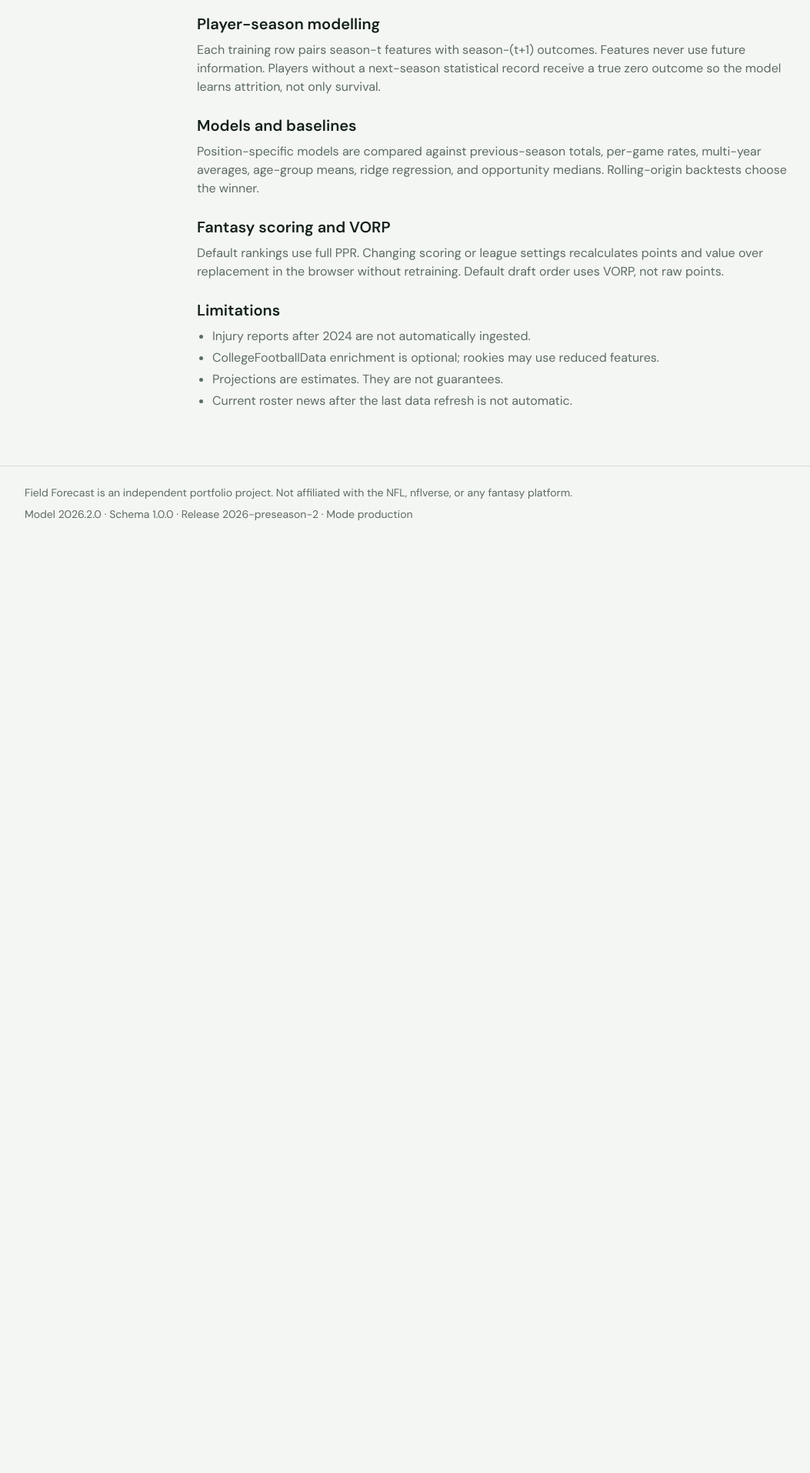
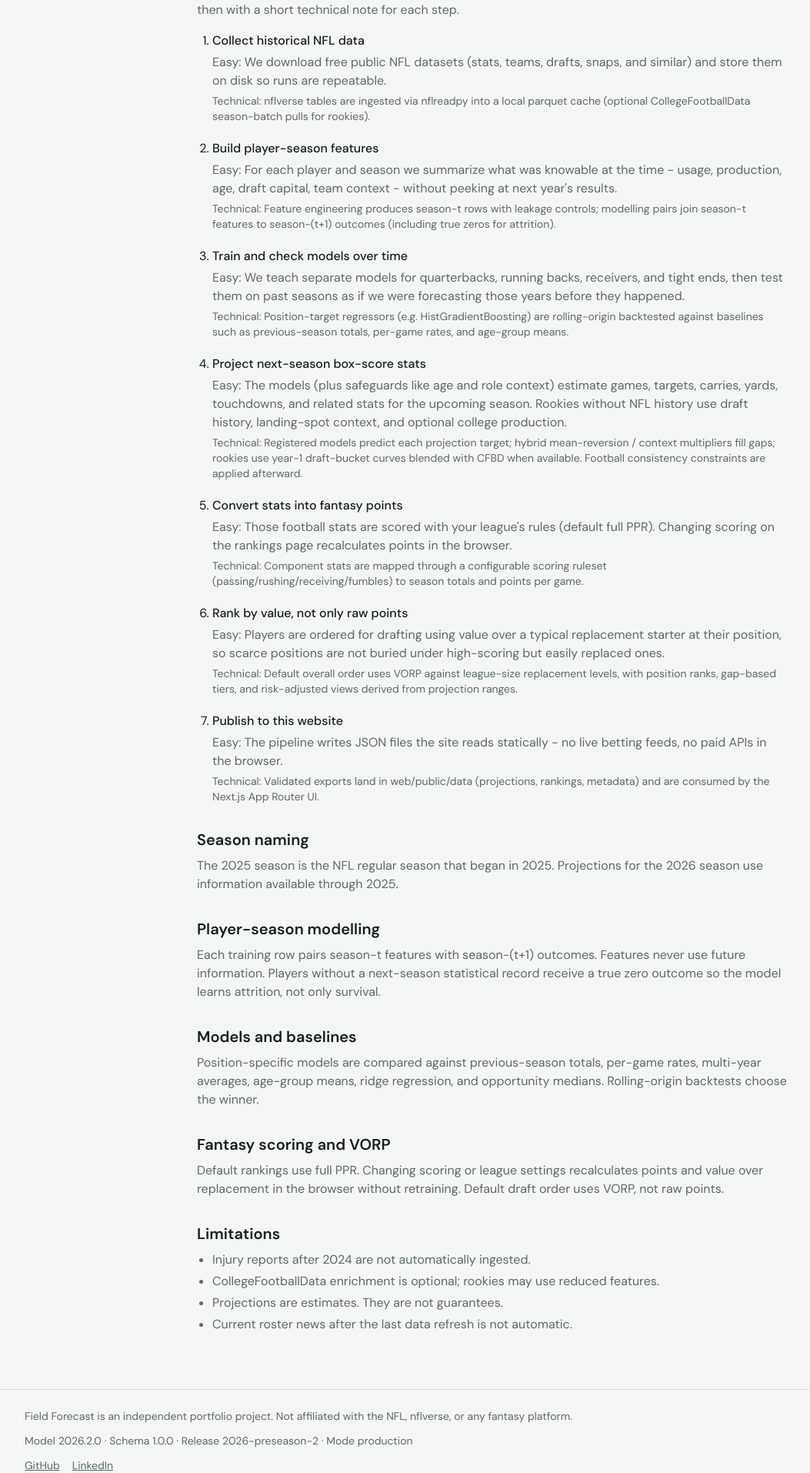
Before and after one commit to AmrajKoonar/fantasy-football-prediction-model, a Next.js app in the folder web/: page /methodology in a window 1280 px wide. Shown: the part 306-2220 px from the top of the page at 77% size, without its empty margins (0-1053 px from the left). Before the commit the page ends 1008 px from the top, so only its background shows below. Built offline with nearby package versions, Linux system fonts and the light colour scheme; no server answers.

Commit message:
feat: clean up site pages, footer links, and favicon

```diff
--- a/web/next.config.ts
+++ b/web/next.config.ts
@@ -5,6 +5,15 @@ const nextConfig: NextConfig = {
   images: {
     remotePatterns: [],
   },
+  async redirects() {
+    return [
+      {
+        source: "/sources",
+        destination: "/about",
+        permanent: true,
+      },
+    ];
+  },
 };
 
 export default nextConfig;
--- a/web/src/app/about/page.tsx
+++ b/web/src/app/about/page.tsx
@@ -1,8 +1,24 @@
 export const metadata = { title: "About" };
+
+const sources = [
+  {
+    name: "nflverse / nflreadpy",
+    licence: "CC BY 4.0 (dataset-dependent; see nflverse licences)",
+    url: "https://github.com/nflverse/nflverse-data",
+    notes: "Player stats, rosters, schedules, snaps, NGS, PFR advanced, draft, combine.",
+  },
+  {
+    name: "CollegeFootballData",
+    licence: "See collegefootballdata.com terms",
+    url: "https://collegefootballdata.com/",
+    notes: "Optional free API for rookie college production. Cached locally. Not required.",
+  },
+];
 
 export default function AboutPage() {
   return (
-    <article className="mx-auto max-w-3xl space-y-4">
+    <article className="mx-auto max-w-3xl space-y-8">
+      <div className="space-y-4">
         <h1 className="font-[family-name:var(--font-display)] text-3xl font-semibold">About</h1>
         <p className="text-muted">
           Field Forecast is an independent, open portfolio project for season-long fantasy football
@@ -14,6 +30,32 @@ export default function AboutPage() {
           and entertainment purposes. This application contains no sports-betting, sportsbook, daily
           fantasy wagering, gambling, odds, prize, or monetary-contest functionality.
         </p>
+      </div>
+
+      <section className="space-y-4">
+        <div>
+          <h2 className="text-xl font-semibold">Data sources</h2>
+          <p className="text-muted">
+            Attribution for public datasets used by the projection pipeline.
+          </p>
+        </div>
+        <ul className="space-y-4">
+          {sources.map((source) => (
+            <li key={source.name} className="rounded-lg border border-border bg-card p-4">
+              <h3 className="font-semibold">{source.name}</h3>
+              <p className="text-sm text-muted">{source.notes}</p>
+              <p className="mt-2 text-sm">Licence: {source.licence}</p>
+              <a href={source.url} className="text-sm text-accent underline" rel="noreferrer">
+                {source.url}
+              </a>
+            </li>
+          ))}
+        </ul>
+        <p className="text-sm text-muted">
+          This project does not scrape prohibited sites and does not redistribute copyrighted player
+          photography as a dependency of the UI.
+        </p>
+      </section>
     </article>
   );
 }
--- a/web/src/app/layout.tsx
+++ b/web/src/app/layout.tsx
@@ -27,6 +27,10 @@ export const metadata: Metadata = {
   },
   description:
     "Open, reproducible NFL fantasy football projections for the 2026 season built on free nflverse data.",
+  icons: {
+    icon: [{ url: "/favicon.svg", type: "image/svg+xml" }],
+    shortcut: "/favicon.svg",
+  },
   openGraph: {
     title: "Field Forecast",
     description: "Open NFL fantasy projections for the 2026 season.",
--- a/web/src/app/methodology/page.tsx
+++ b/web/src/app/methodology/page.tsx
@@ -2,12 +2,114 @@ export const metadata = { title: "Methodology" };
 
 export default function MethodologyPage() {
   return (
-    <article className="prose-like mx-auto max-w-3xl space-y-6">
-      <h1 className="font-[family-name:var(--font-display)] text-3xl font-semibold">Methodology</h1>
-      <p className="text-muted">
-        Field Forecast predicts next-season football statistics from information available through
-        the completed prior season, then converts those statistics into configurable fantasy points.
-      </p>
+    <article className="prose-like mx-auto max-w-3xl space-y-8">
+      <div className="space-y-4">
+        <h1 className="font-[family-name:var(--font-display)] text-3xl font-semibold">
+          Methodology
+        </h1>
+        <p className="text-muted">
+          Field Forecast predicts next-season football statistics from information available through
+          the completed prior season, then converts those statistics into configurable fantasy
+          points and draft rankings.
+        </p>
+      </div>
+
+      <section className="space-y-4">
+        <h2 className="text-xl font-semibold">How it works</h2>
+        <p className="text-muted">
+          Below is the full path from raw NFL data to the rankings on this site, explained in plain
+          language first, then with a short technical note for each step.
+        </p>
+
+        <ol className="list-decimal space-y-5 pl-5">
+          <li className="space-y-1">
+            <p className="font-medium text-foreground">Collect historical NFL data</p>
+            <p className="text-muted">
+              Easy: We download free public NFL datasets (stats, teams, drafts, snaps, and similar)
+              and store them on disk so runs are repeatable.
+            </p>
+            <p className="text-sm text-muted">
+              Technical: nflverse tables are ingested via nflreadpy into a local parquet cache
+              (optional CollegeFootballData season-batch pulls for rookies).
+            </p>
+          </li>
+          <li className="space-y-1">
+            <p className="font-medium text-foreground">Build player-season features</p>
+            <p className="text-muted">
+              Easy: For each player and season we summarize what was knowable at the time - usage,
+              production, age, draft capital, team context - without peeking at next year&apos;s
+              results.
+            </p>
+            <p className="text-sm text-muted">
+              Technical: Feature engineering produces season-t rows with leakage controls; modelling
+              pairs join season-t features to season-(t+1) outcomes (including true zeros for
+              attrition).
+            </p>
+          </li>
+          <li className="space-y-1">
+            <p className="font-medium text-foreground">Train and check models over time</p>
+            <p className="text-muted">
+              Easy: We teach separate models for quarterbacks, running backs, receivers, and tight
+              ends, then test them on past seasons as if we were forecasting those years before they
+              happened.
+            </p>
+            <p className="text-sm text-muted">
+              Technical: Position-target regressors (e.g. HistGradientBoosting) are rolling-origin
+              backtested against baselines such as previous-season totals, per-game rates, and
+              age-group means.
+            </p>
+          </li>
+          <li className="space-y-1">
+            <p className="font-medium text-foreground">Project next-season box-score stats</p>
+            <p className="text-muted">
+              Easy: The models (plus safeguards like age and role context) estimate games, targets,
+              carries, yards, touchdowns, and related stats for the upcoming season. Rookies without
+              NFL history use draft history, landing-spot context, and optional college production.
+            </p>
+            <p className="text-sm text-muted">
+              Technical: Registered models predict each projection target; hybrid mean-reversion /
+              context multipliers fill gaps; rookies use year-1 draft-bucket curves blended with CFBD
+              when available. Football consistency constraints are applied afterward.
+            </p>
+          </li>
+          <li className="space-y-1">
+            <p className="font-medium text-foreground">Convert stats into fantasy points</p>
+            <p className="text-muted">
+              Easy: Those football stats are scored with your league&apos;s rules (default full PPR).
+              Changing scoring on the rankings page recalculates points in the browser.
+            </p>
+            <p className="text-sm text-muted">
+              Technical: Component stats are mapped through a configurable scoring ruleset
+              (passing/rushing/receiving/fumbles) to season totals and points per game.
+            </p>
+          </li>
+          <li className="space-y-1">
+            <p className="font-medium text-foreground">Rank by value, not only raw points</p>
+            <p className="text-muted">
+              Easy: Players are ordered for drafting using value over a typical replacement starter
+              at their position, so scarce positions are not buried under high-scoring but easily
+              replaced ones.
+            </p>
+            <p className="text-sm text-muted">
+              Technical: Default overall order uses VORP against league-size replacement levels,
+              with position ranks, gap-based tiers, and risk-adjusted views derived from projection
+              ranges.
+            </p>
+          </li>
+          <li className="space-y-1">
+            <p className="font-medium text-foreground">Publish to this website</p>
+            <p className="text-muted">
+              Easy: The pipeline writes JSON files the site reads statically - no live betting feeds,
+              no paid APIs in the browser.
+            </p>
+            <p className="text-sm text-muted">
+              Technical: Validated exports land in web/public/data (projections, rankings, metadata)
+              and are consumed by the Next.js App Router UI.
+            </p>
+          </li>
+        </ol>
+      </section>
+
       <section className="space-y-2">
         <h2 className="text-xl font-semibold">Season naming</h2>
         <p className="text-muted">
--- a/web/src/app/page.tsx
+++ b/web/src/app/page.tsx
@@ -44,15 +44,15 @@ export default async function HomePage() {
         <dl className="grid grid-cols-2 gap-3 rounded-lg border border-border bg-card p-4 text-sm">
           <div>
             <dt className="text-muted">Projection season</dt>
-            <dd className="text-xl font-semibold">{meta?.projectionSeason ?? "—"}</dd>
+            <dd className="text-xl font-semibold">{meta?.projectionSeason ?? "-"}</dd>
           </div>
           <div>
             <dt className="text-muted">Data through</dt>
-            <dd className="text-xl font-semibold">{meta?.sourceSeason ?? "—"}</dd>
+            <dd className="text-xl font-semibold">{meta?.sourceSeason ?? "-"}</dd>
           </div>
           <div>
             <dt className="text-muted">Model</dt>
-            <dd className="font-medium">{meta?.modelVersion ?? "—"}</dd>
+            <dd className="font-medium">{meta?.modelVersion ?? "-"}</dd>
           </div>
           <div>
             <dt className="text-muted">Players published</dt>
@@ -61,7 +61,7 @@ export default async function HomePage() {
           <div className="col-span-2">
             <dt className="text-muted">Last updated</dt>
             <dd className="font-medium">
-              {meta?.generatedAt ? new Date(meta.generatedAt).toLocaleString() : "—"}
+              {meta?.generatedAt ? new Date(meta.generatedAt).toLocaleString() : "-"}
             </dd>
           </div>
         </dl>
@@ -122,10 +122,6 @@ export default async function HomePage() {
         Projections are estimates for informational and entertainment use. See{" "}
         <Link href="/about" className="underline">
           About
-        </Link>{" "}
-        and{" "}
-        <Link href="/sources" className="underline">
-          Sources
         </Link>
         .
       </p>
--- a/web/src/app/performance/page.tsx
+++ b/web/src/app/performance/page.tsx
@@ -67,8 +67,8 @@ export default async function PerformancePage() {
                       <tr key={index} className="border-b border-border/60">
                         <td className="px-3 py-2">{row.position}</td>
                         <td className="px-3 py-2">{row.model}</td>
-                        <td className="px-3 py-2">{row.mae?.toFixed?.(2) ?? "—"}</td>
-                        <td className="px-3 py-2">{row.rmse?.toFixed?.(2) ?? "—"}</td>
+                        <td className="px-3 py-2">{row.mae?.toFixed?.(2) ?? "-"}</td>
+                        <td className="px-3 py-2">{row.rmse?.toFixed?.(2) ?? "-"}</td>
                         <td className="px-3 py-2">{row.isSelected ? "yes" : ""}</td>
                       </tr>
                     ))}
--- a/web/src/app/players/[slug]/page.tsx
+++ b/web/src/app/players/[slug]/page.tsx
@@ -101,12 +101,12 @@ export default async function PlayerPage({ params }: Props) {
         <div className="rounded-lg border border-border bg-card p-4">
           <h2 className="mb-2 font-semibold">Why the model is optimistic</h2>
           <p className="text-sm text-muted">
-            {player.explanation.optimisticNote || player.explanation.summary || "—"}
+            {player.explanation.optimisticNote || player.explanation.summary || "-"}
           </p>
         </div>
         <div className="rounded-lg border border-border bg-card p-4">
           <h2 className="mb-2 font-semibold">Why the model is cautious</h2>
-          <p className="text-sm text-muted">{player.explanation.cautiousNote || "—"}</p>
+          <p className="text-sm text-muted">{player.explanation.cautiousNote || "-"}</p>
         </div>
       </section>
 
--- a/web/src/app/sitemap.ts
+++ b/web/src/app/sitemap.ts
@@ -2,10 +2,8 @@ import type { MetadataRoute } from "next";
 
 export default function sitemap(): MetadataRoute.Sitemap {
   const base = process.env.NEXT_PUBLIC_SITE_URL ?? "http://localhost:3000";
-  return ["", "/rankings", "/compare", "/methodology", "/performance", "/sources", "/about"].map(
-    (path) => ({
-      url: `${base}${path}`,
-      lastModified: new Date(),
-    }),
-  );
+  return ["", "/rankings", "/compare", "/methodology", "/performance", "/about"].map((path) => ({
+    url: `${base}${path}`,
+    lastModified: new Date(),
+  }));
 }
--- a/web/src/app/sources/page.tsx
+++ /dev/null
@@ -1,47 +0,0 @@
-export const metadata = { title: "Data sources" };
-
-const sources = [
-  {
-    name: "nflverse / nflreadpy",
-    licence: "CC BY 4.0 (dataset-dependent; see nflverse licences)",
-    url: "https://github.com/nflverse/nflverse-data",
-    notes: "Player stats, rosters, schedules, snaps, NGS, PFR advanced, draft, combine.",
-  },
-  {
-    name: "CollegeFootballData",
-    licence: "See collegefootballdata.com terms",
-    url: "https://collegefootballdata.com/",
-    notes: "Optional free API for rookie college production. Cached locally. Not required.",
-  },
-];
-
-export default function SourcesPage() {
-  return (
-    <div className="space-y-6">
-      <div>
-        <h1 className="font-[family-name:var(--font-display)] text-3xl font-semibold">
-          Data sources
-        </h1>
-        <p className="text-muted">
-          Attribution for public datasets used by the projection pipeline.
-        </p>
-      </div>
-      <ul className="space-y-4">
-        {sources.map((source) => (
-          <li key={source.name} className="rounded-lg border border-border bg-card p-4">
-            <h2 className="font-semibold">{source.name}</h2>
-            <p className="text-sm text-muted">{source.notes}</p>
-            <p className="mt-2 text-sm">Licence: {source.licence}</p>
-            <a href={source.url} className="text-sm text-accent underline" rel="noreferrer">
-              {source.url}
-            </a>
-          </li>
-        ))}
-      </ul>
-      <p className="text-sm text-muted">
-        This project does not scrape prohibited sites and does not redistribute copyrighted player
-        photography as a dependency of the UI.
-      </p>
-    </div>
-  );
-}
--- a/web/src/components/site-footer.tsx
+++ b/web/src/components/site-footer.tsx
@@ -1,16 +1,38 @@
+import Link from "next/link";
 import type { ExportMetadata } from "@/lib/schemas";
+
+const GITHUB_URL = "https://github.com/AmrajKoonar/fantasy-football-prediction-model";
+const LINKEDIN_URL = "https://www.linkedin.com/in/amraj-koonar/";
 
 export function SiteFooter({ meta }: { meta: ExportMetadata | null }) {
   return (
     <footer className="mt-12 border-t border-border">
-      <div className="mx-auto flex max-w-7xl flex-col gap-2 px-4 py-6 text-sm text-muted sm:px-6 lg:px-8">
+      <div className="mx-auto flex max-w-7xl flex-col gap-3 px-4 py-6 text-sm text-muted sm:px-6 lg:px-8">
         <p>
           Field Forecast is an independent portfolio project. Not affiliated with the NFL, nflverse,
           or any fantasy platform.
         </p>
         <p>
-          Model {meta?.modelVersion ?? "—"} · Schema {meta?.schemaVersion ?? "—"} · Release{" "}
-          {meta?.projectionRelease ?? "—"} · Mode {meta?.dataMode ?? "unknown"}
+          Model {meta?.modelVersion ?? "-"} · Schema {meta?.schemaVersion ?? "-"} · Release{" "}
+          {meta?.projectionRelease ?? "-"} · Mode {meta?.dataMode ?? "unknown"}
+        </p>
+        <p className="flex flex-wrap gap-x-4 gap-y-1">
+          <Link
+            href={GITHUB_URL}
+            className="underline hover:text-foreground"
+            target="_blank"
+            rel="noreferrer"
+          >
+            GitHub
+          </Link>
+          <Link
+            href={LINKEDIN_URL}
+            className="underline hover:text-foreground"
+            target="_blank"
+            rel="noreferrer"
+          >
+            LinkedIn
+          </Link>
         </p>
       </div>
     </footer>
--- a/web/src/components/site-header.tsx
+++ b/web/src/components/site-header.tsx
@@ -12,7 +12,6 @@ const links = [
   { href: "/compare", label: "Compare" },
   { href: "/methodology", label: "Methodology" },
   { href: "/performance", label: "Performance" },
-  { href: "/sources", label: "Sources" },
   { href: "/about", label: "About" },
 ];
 
--- a/web/src/lib/utils.ts
+++ b/web/src/lib/utils.ts
@@ -6,11 +6,11 @@ export function cn(...inputs: ClassValue[]): string {
 }
 
 export function formatPoints(value: number | null | undefined, digits = 1): string {
-  if (value == null || Number.isNaN(value)) return "—";
+  if (value == null || Number.isNaN(value)) return "-";
   return value.toFixed(digits);
 }
 
 export function formatRank(value: number | null | undefined): string {
-  if (value == null) return "—";
+  if (value == null) return "-";
   return String(value);
 }
```
Also changed, not shown: web/public/favicon.svg (added). Lines whose indentation alone changed are shown as unchanged.
